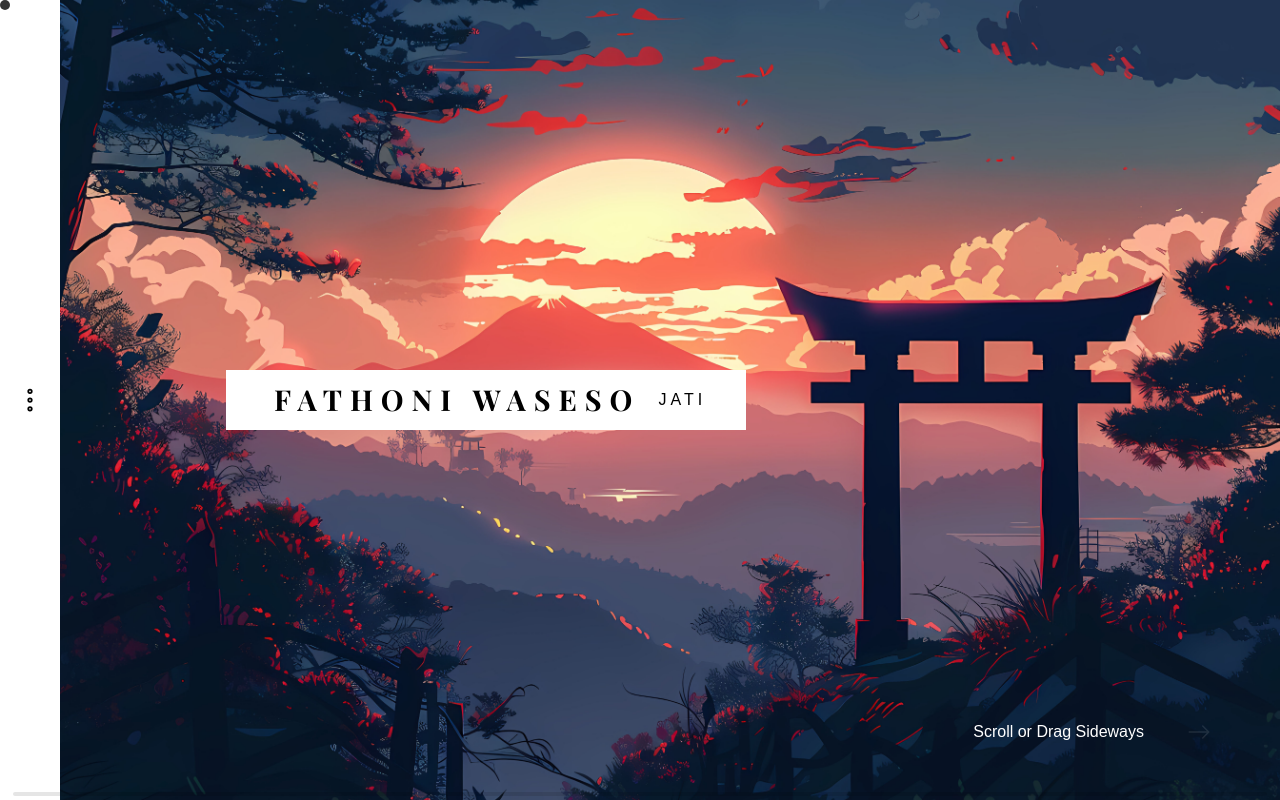
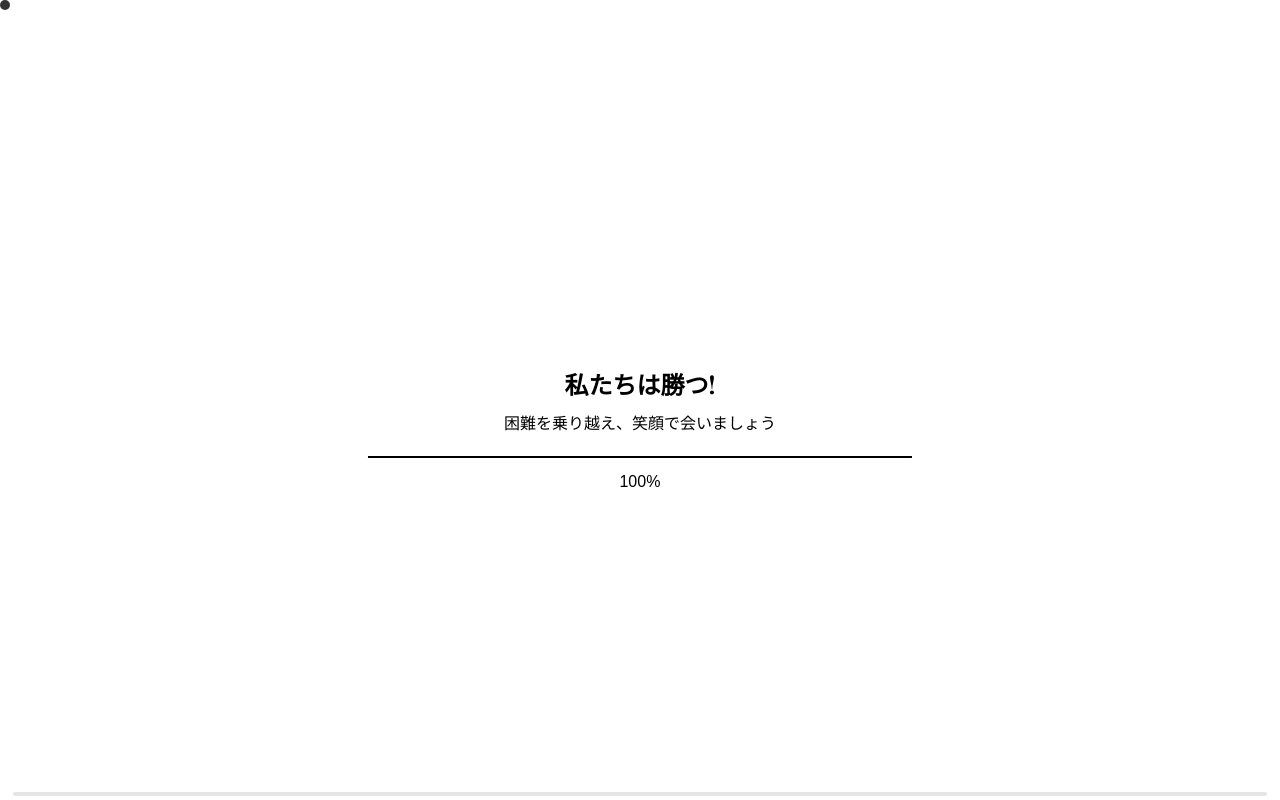
Before and after one commit to vh4/portfolio-new, a Next.js app: page / in a window 1280 px wide. Built offline with nearby package versions, Linux system fonts and the light colour scheme; a web font is replaced by a local one.

Commit message:
update otomax fixing

```diff
--- a/app/page.tsx
+++ b/app/page.tsx
@@ -6,7 +6,7 @@
 import 'swiper/css';
 import 'swiper/css/navigation';
 import 'swiper/css/scrollbar';
-import { useEffect, useRef } from "react";
+import { useEffect, useRef, useState } from "react";
 import gsap from "gsap";
 import { ScrollTrigger } from "gsap/ScrollTrigger";
 import Homes from "./components/home/Home";
@@ -26,6 +26,13 @@
   const enterHideLoop:any = useRef(null);
   const showIntro:any = useRef(null);
   const showAbout:any = useRef(null);
+
+  const showATextIntro:any = useRef(null);
+  const showATextTitleIntro:any = useRef(null);
+  const borderZeroToHundredPercen:any = useRef(null);
+  const persenRef:any = useRef(null);
+
+  const [currentPercent, setCurrentPercent] = useState(0);
 
   useEffect(() => {
     const handleGestureStart = (e:any) => {
@@ -62,6 +69,65 @@
       document.removeEventListener('gestureend', handleGestureEnd);
       window.removeEventListener('wheel', handleWheel);
     };
+  }, []);
+  useEffect(() => {
+    if (showATextTitleIntro.current && showATextIntro.current && borderZeroToHundredPercen.current && persenRef.current) {
+      const maxPercent = 100;
+
+      const tl = gsap.timeline({
+        onUpdate: () => {
+          const progress = Math.round(tl.progress() * maxPercent);
+          setCurrentPercent(progress);
+        }
+      });
+
+      // First animation: showATextTitleIntro and showATextIntro
+      tl.fromTo(
+        [showATextTitleIntro.current, showATextIntro.current],
+        { y: -150, opacity: 0 },
+        {
+          y: 0,
+          duration: 0.5,
+          opacity: 1,
+          stagger: {
+            each: 0.5,
+          },
+        }
+      );
+
+      tl.fromTo(
+        [persenRef.current],
+        { y: 0, opacity: 0 },
+        {
+          y: 70,
+          duration: 0.5,
+          opacity: 1,
+          stagger: {
+            each: 0.5,
+          },
+        }
+      );
+
+      // Second animation: borderZeroToHundredPercen
+      tl.fromTo(
+        borderZeroToHundredPercen.current,
+        { borderWidth: "0px", width: "0%" },
+        {
+          borderWidth: "1px",
+          width: "200%",
+          duration: 2,
+          ease: "power2.inOut",
+          onUpdate: () => {
+            const computedStyle = window.getComputedStyle(borderZeroToHundredPercen.current!);
+            const width = parseFloat(computedStyle.width);
+            const parentWidth = borderZeroToHundredPercen.current?.parentElement?.offsetWidth || 1;
+            const percent = Math.round((width / parentWidth) * 100);
+            setCurrentPercent(percent);
+          },
+        }
+      );
+
+    }
   }, []);
 
   useEffect(() => {
@@ -108,7 +174,6 @@
           x: 24,
           duration: 2,
           opacity: 0,
-          repeat: -1,
           ease: "power1.out"
         }
       );
@@ -173,6 +238,15 @@
     <>
       <div ref={cursorRef} className="cursor"></div>
       <div ref={followerRef} className="cursor-follower"></div>
+      {/* awal tampil */}
+      <div className="absolute top-1/2 left-1/2 transform -translate-x-1/2 -translate-y-1/2">
+        <div ref={showATextTitleIntro} className="text-intro judul text-2xl font-bold text-center opacity-0">私たちは勝つ!</div>
+        <div ref={showATextIntro} className="text-intro text-md mt-2 text-center opacity-0">困難を乗り越え、笑顔で会いましょう</div>
+        <div ref={borderZeroToHundredPercen} className="mt-8 border-black max-h-[1px] absolute top-1/2 left-1/2 transform -translate-x-1/2 translate-y-6"></div>
+        <div ref={persenRef}className="absolute top-1/2 left-1/2 transform -translate-x-1/2 translate-y-24 opacity-0">{currentPercent}%</div>
+      </div>
+
+      {/* awal tampil hide ,ganti ini. */}
       <Swiper
         className='min-h-screen max-h-screen'
         mousewheel={true}
@@ -183,7 +257,7 @@
         speed={1000} // Transition speed in ms
         ref={swiperRef}
       >
-        <SwiperSlide className='w-full min-h-screen max-h-screen flex items-center justify-center'>
+        {/* <SwiperSlide className='w-full min-h-screen max-h-screen flex items-center justify-center'>
           <Homes />
         </SwiperSlide>
         <SwiperSlide className='w-full min-h-screen max-h-screen flex justify-center container mx-auto'>
@@ -204,7 +278,7 @@
         </SwiperSlide>
         <SwiperSlide className='w-full min-h-screen max-h-screen flex items-center justify-center'>
           <Experience />
-        </SwiperSlide>
+        </SwiperSlide> */}
       </Swiper>
     </>
   );
```
